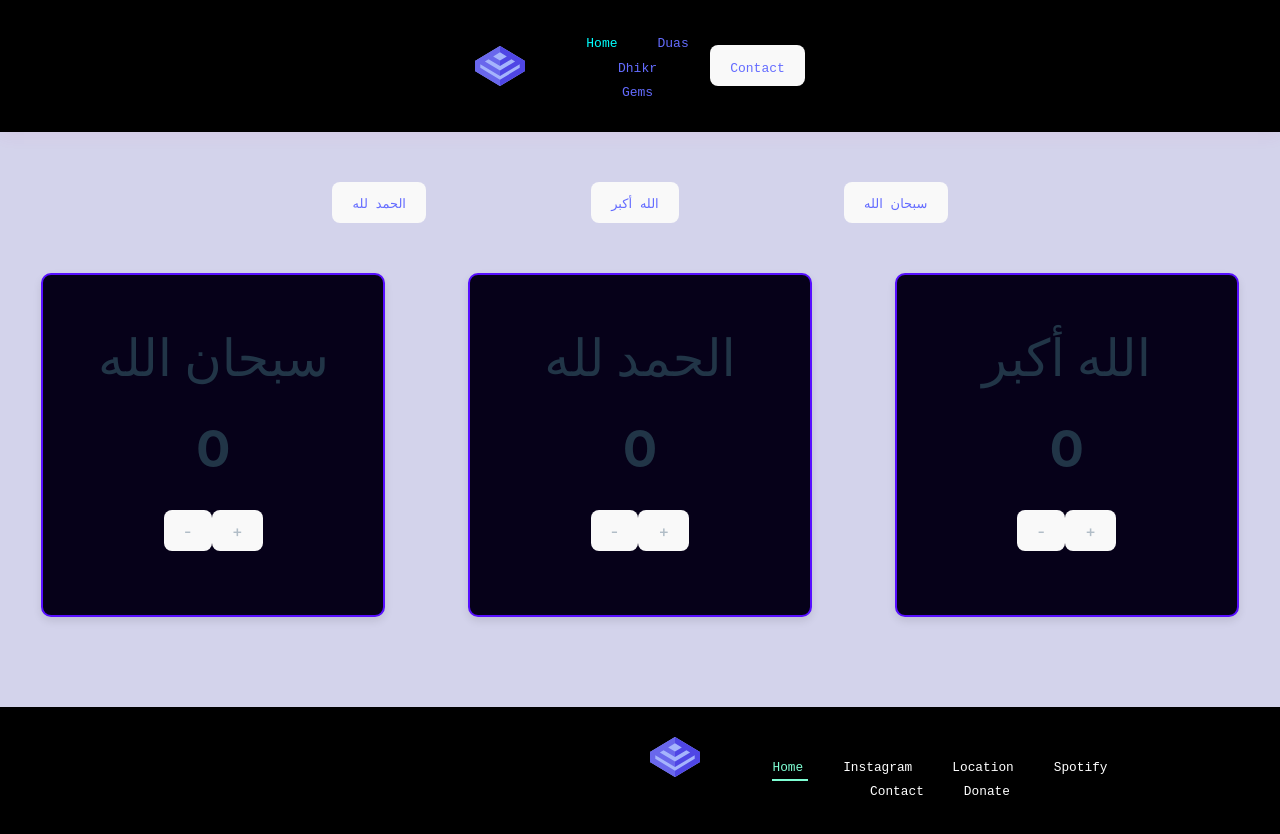
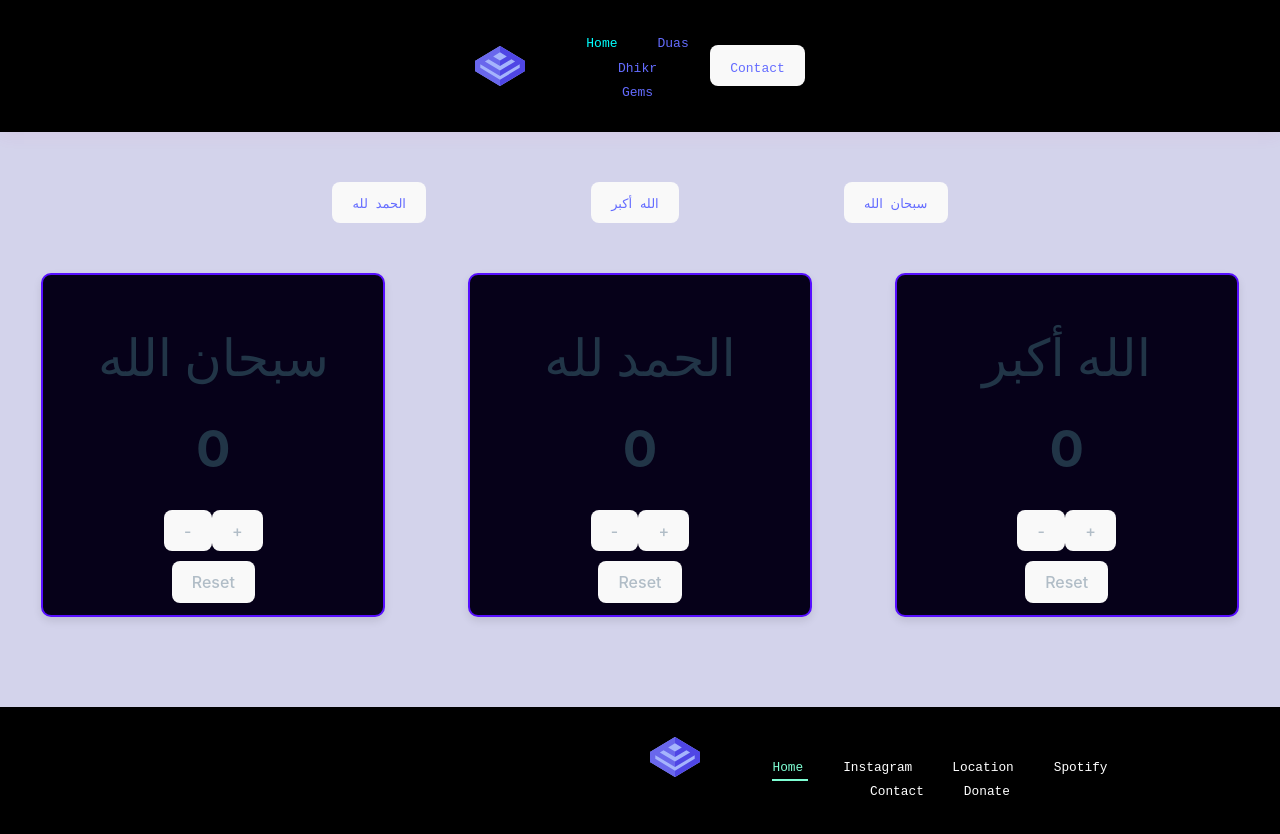
Before and after one commit to Alaabm/Capston_Hidaya_Frontend, a React (Vite) app: page /dhikr in a window 1280 px wide. Shown: the top 834 px of the page. Built offline with nearby package versions, Linux system fonts and the light colour scheme.

Commit message:
updated counter and added a reset button

```diff
--- a/src/components/Counter.jsx
+++ b/src/components/Counter.jsx
@@ -1,6 +1,5 @@
 import { useState } from "react";
 // import "../styles/Dhikr.css";
-
 
 
 const Counter = () => {
@@ -8,12 +7,17 @@ const Counter = () => {
 
 
     let incrementCount = () => {
-        setCount(count +1);
+        setCount(prevCount => prevCount +1);
     };
 
     let decrementCount = () => {
-        setCount(count -1);
+        setCount(prevCount => (prevCount > 0 ? prevCount - 1:0 ));
+
     };
+
+    let reset = () => {
+        setCount(0);
+      };
 
 
   return (
@@ -22,9 +26,22 @@ const Counter = () => {
             <div>
                 <h1>{count}</h1>
             </div>
-            <div className = "buttons">
+            <div className = "buttons"
+                style={{
+
+                }}
+            >
                 <button onClick={decrementCount}> - </button>
                 <button onClick={incrementCount}> + </button>
+                <div
+                    style={{
+                        paddingTop: '10px',
+                    }}
+                >
+                    <button onClick={reset}> Reset </button>
+                </div>
+
+
             </div>
         </div>
 
--- a/src/pages/AnxietyDua.jsx
+++ b/src/pages/AnxietyDua.jsx
@@ -10,6 +10,10 @@ const AnxietyDua = () => {
     <div
     style={{
       minHeight:"50vh",
+      paddingTop: '50px',
+        paddingBottom: '50px',
+        margin: '20px'
+
     }}
 
     className="card-dua">
--- a/src/pages/Contact.jsx
+++ b/src/pages/Contact.jsx
@@ -3,10 +3,20 @@ import React from 'react'
 const Contact = () => {
   return (
     <>
-      <div>
+      <div
+            style={{
+              // paddingTop: '60px',
+              // paddingBottom: '60px',
+              margin: '100px'
+            }}
+      >
+
           <h2>
               ABOUT US
           </h2>
+          <p style={{paddingBottom:'40px'}}>Hidaya Halaqa provides a nurturing environment where young individuals can foster sisterhood and deepen their connection to their faith collectively. It is a sanctuary of peace and solace, offering girls a sense of belonging and support akin to a caring family. At Hidaya Halaqa, they find not just a community but also a grounding presence that helps them stay rooted in their beliefs and values. It serves as the perfect way to wrap up the week and energize oneself for the week ahead.</p>
+          <p style={{paddingBottom:'40px'}}>In addition to providing a sense of community and spiritual growth, Hidaya Halaqa serves a greater purpose by offering mental health care and support. By nurturing the girls and guiding them towards self-improvement, it plays a vital role in helping them become the best versions of themselves. Hidaya Halaqa not only focuses on mental health care and personal development but also emphasizes the importance of instilling good morals and character in the girls. It serves as a nurturing environment where they can cultivate virtues and values that contribute to their overall growth and well-being.</p>
+          <p style={{paddingBottom:'40px'}}>As it continues to grow, it will have an even greater impact on the lives of those who seek solace, community, and guidance within its welcoming embrace. The expansion of Hidaya Halaqa signifies its commitment to reaching more individuals and making a positive difference in their lives and the lives of those around them. </p>
       </div>
     </>
   )
--- a/src/pages/Dhikr.jsx
+++ b/src/pages/Dhikr.jsx
@@ -12,7 +12,14 @@ const Dhikr = () => {
 return (
     <>
 
-      <div className="button-container">
+      <div className="button-container"
+
+      style={{
+            // paddingTop: '5px',
+            // paddingBottom: '17px',
+            // margin: '100px'
+          }}
+          >
          <div className="button-link">
                <ButtonLink
                route="./dhikr/alhamdulilahCounter"
--- a/src/pages/Duas.jsx
+++ b/src/pages/Duas.jsx
@@ -6,7 +6,13 @@ import "../styles/Dua.css";
 const Duas = () => {
   return (
     <>
-    <div className="dua-container">
+    <div className="dua-container"
+        style={{
+          // paddingTop: '60px',
+          // paddingBottom: '60px',
+          // margin: '20px'
+        }}
+    >
         {/* <div>
           <ButtonLink
             route="./morningAthkar"
--- a/src/pages/Gems.jsx
+++ b/src/pages/Gems.jsx
@@ -47,6 +47,7 @@ const Gems = () => {
 
   };
 
+//Create a post request
 
   //TIEGO
   // const DeleteGem = ({g.id }) => {
@@ -217,6 +218,7 @@ const BASE_URL = "https://hidaya-backend.onrender.com"
           gems.length ? (
             gems.map((g) => {
               return (
+                //handleDeleteGem component
                 <GemItem g={g} handleDeleteGem={handleDeleteGem}/>
               );
             })
```
